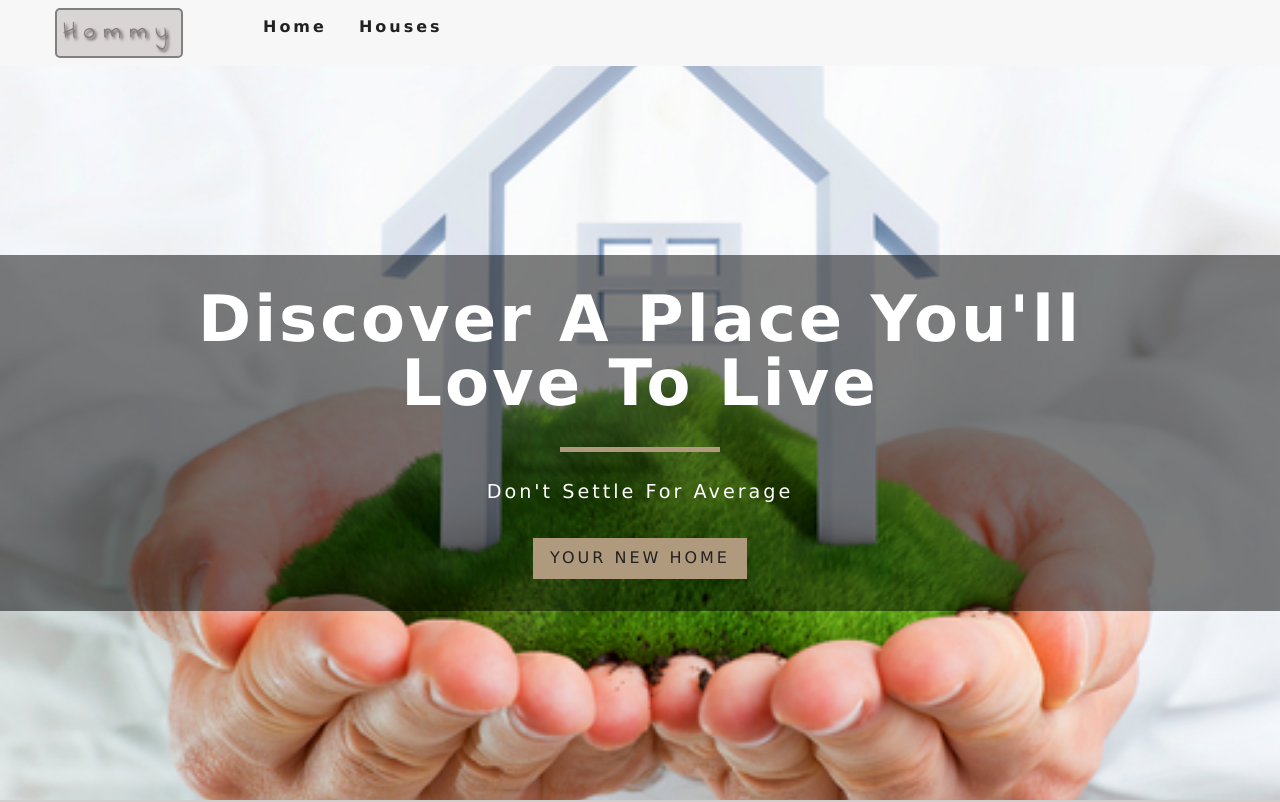
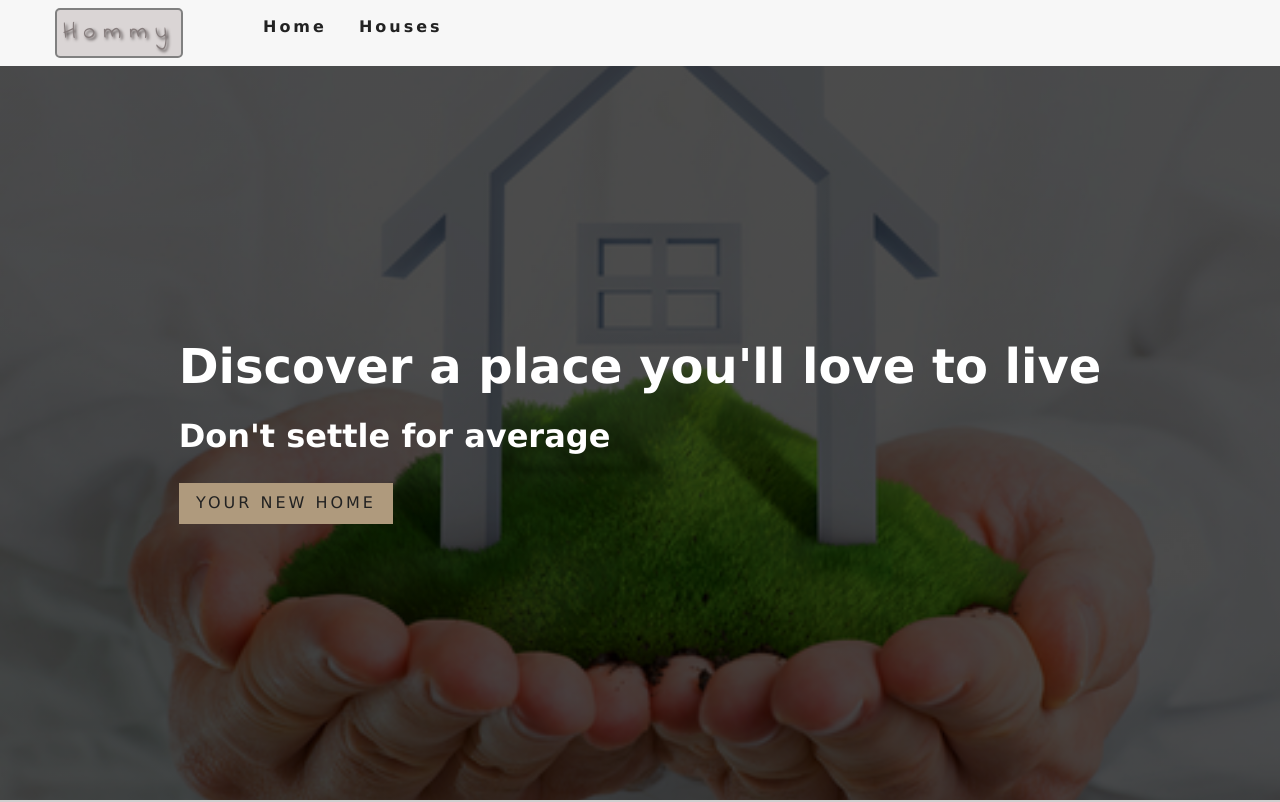
Before and after one commit to Analova/Hommy, a React (Create React App) app in the folder hommy-starter/: page / in a window 1280 px wide. Shown: the top 802 px of the page. Built offline with nearby package versions, Linux system fonts and the light colour scheme.

Commit message:
settingup the context Api

```diff
--- a/hommy-starter/src/App.css
+++ b/hommy-starter/src/App.css
@@ -206,7 +206,8 @@ a {
 .defaultHero,
 .housesHero {
   min-height: calc(100vh - 66px);
-  background: url("./images/defaultBcg.jpeg") center/cover no-repeat;
+  background: -webkit-gradient(linear, left top, left bottom, from(rgba(0, 0, 0, 0.7)), to(rgba(0, 0, 0, 0.7))),
+    url("./images/defaultBcg.jpeg") center/cover no-repeat fixed;
   display: flex;
   align-items: center;
   justify-content: center;
@@ -215,6 +216,17 @@ a {
 .housesHero {
   background-image: url("./images/room-2.jpeg");
   min-height: 60vh;
+}
+
+.title {
+
+  display: block;
+  color: white;
+}
+
+.subtitle {
+  color: white;
+  display: block;
 }
 
 /* End of Hero */
--- /dev/null
+++ b/hommy-starter/src/components/FeaturedHouses.js
@@ -0,0 +1,11 @@
+import React, { Component } from "react";
+import { HouseContext } from "../context";
+
+export default class FeaturedHouses extends Component {
+  static contextType = HouseContext;
+  render() {
+    const { featuredHouses: houses } = this.context;
+    console.log(houses);
+    return <div>Hello from featured houses</div>;
+  }
+}
--- /dev/null
+++ b/hommy-starter/src/context.js
@@ -0,0 +1,45 @@
+import React, { Component } from "react";
+import items from "./data";
+
+const HouseContext = React.createContext();
+
+class HouseProvider extends Component {
+  state = {
+    houses: [],
+    featuredHouses: [],
+    sortedHouses: [],
+    loading: true
+  };
+  // get Data
+  componentDidMount() {
+    let houses = this.formatData(items);
+    let featuredHouses = houses.filter(house => house.featured === true);
+    this.setState({
+      houses,
+      featuredHouses,
+      sortedHouses: houses,
+      loading: false
+    });
+  }
+
+  formatData(items) {
+    let tempItems = items.map(item => {
+      let id = item.sys.id;
+      let images = item.fields.images.map(image => image.fields.file.url);
+      let house = { ...item.fields, images, id };
+      return house;
+    });
+    return tempItems;
+  }
+
+  render() {
+    return (
+      <HouseContext.Provider value={{ ...this.state }}>
+        {this.props.children}
+      </HouseContext.Provider>
+    );
+  }
+}
+const HouseConsumer = HouseContext.Consumer;
+
+export { HouseProvider, HouseConsumer, HouseContext };
--- a/hommy-starter/src/data.js
+++ b/hommy-starter/src/data.js
@@ -1,4 +1,4 @@
-import room1 from "./images/r.jpeg";
+import room1 from "./images/details-1.jpeg";
 import room2 from "./images/details-2.jpeg";
 import room3 from "./images/details-3.jpeg";
 import room4 from "./images/details-4.jpeg";
--- a/hommy-starter/src/index.js
+++ b/hommy-starter/src/index.js
@@ -4,11 +4,14 @@ import { BrowserRouter as Router, Route, Link } from "react-router-dom";
 //import './index.css';
 import App from "./App";
 import * as serviceWorker from "./serviceWorker";
+import { HouseProvider } from "./context";
 
 ReactDOM.render(
-  <Router>
-    <App />
-  </Router>,
+  <HouseProvider>
+    <Router>
+      <App />
+    </Router>
+  </HouseProvider>,
   document.getElementById("root")
 );
 
--- a/hommy-starter/src/pages/Home.js
+++ b/hommy-starter/src/pages/Home.js
@@ -1,23 +1,24 @@
 import React from "react";
 import Hero from "../components/Hero";
-import Banner from "../components/Banner";
 import { Link } from "react-router-dom";
 import Services from "../components/Services";
+import FeaturedHouses from "../components/FeaturedHouses";
 
 const Home = () => {
   return (
     <>
       <Hero>
-        <Banner
-          title="Discover a place you'll love to live"
-          subtitle="Don't settle for average"
-        >
+        <div>
+          <h1 className="title">Discover a place you'll love to live</h1>
+          <h2 className="subtitle">Don't settle for average</h2>
+
           <Link to="/houses" className="btn-primary">
             Your new home
           </Link>
-        </Banner>
+        </div>
       </Hero>
       <Services />
+      <FeaturedHouses />
     </>
   );
 };
```
